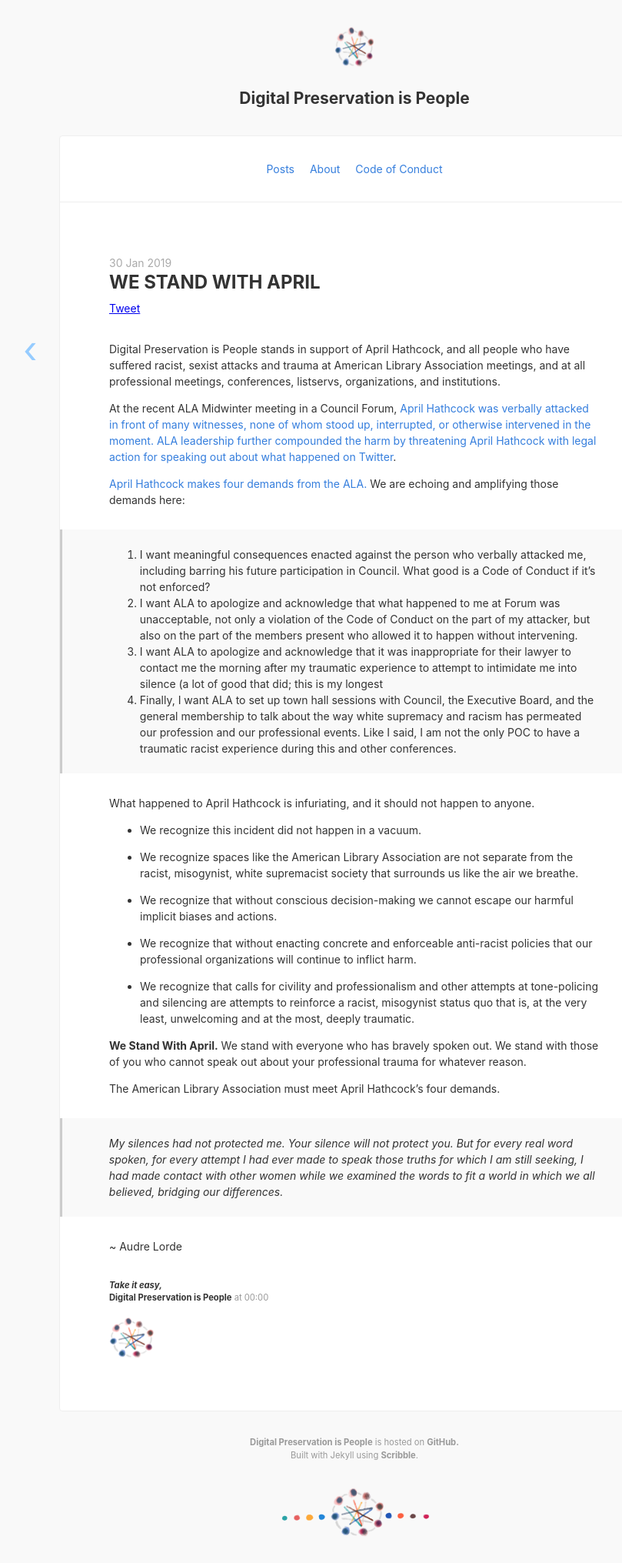
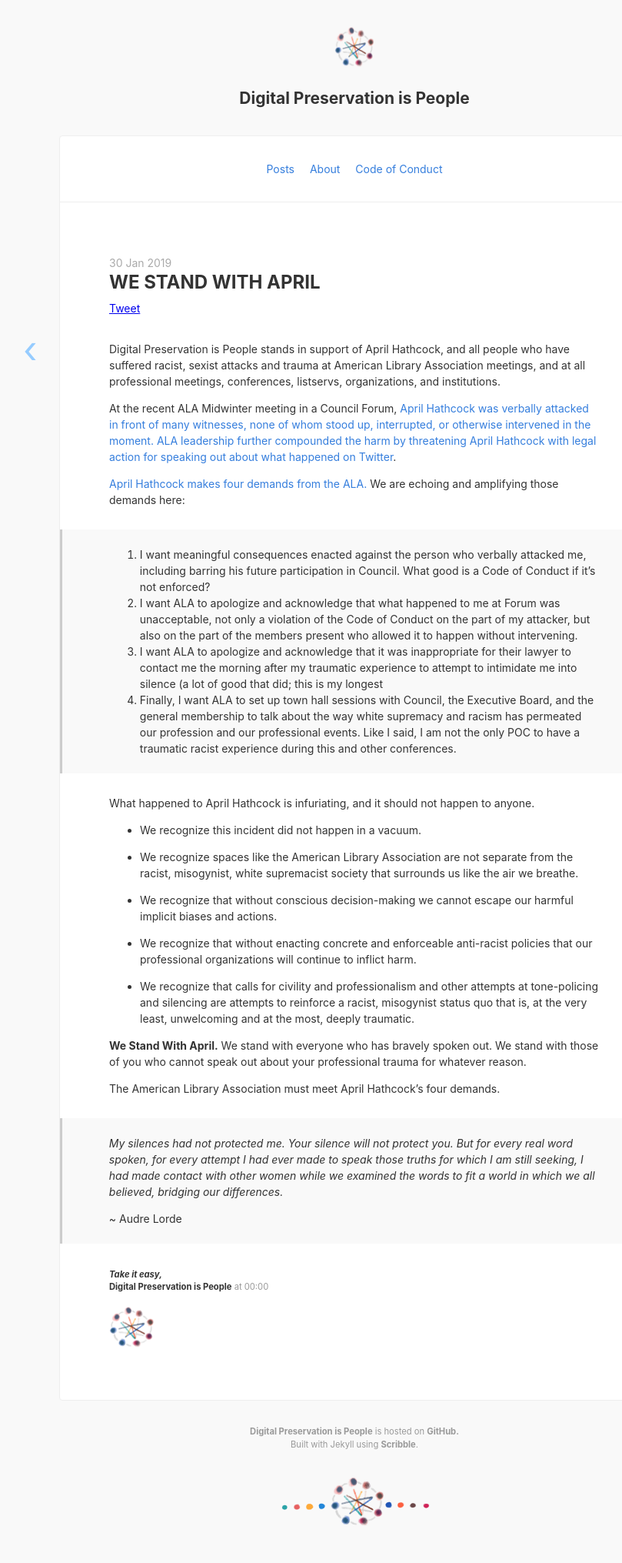
Before and after one commit to digital-preservation-is-people/digital-preservation-is-people.github.io, a Jekyll site: the page built from _posts/2019-01-30-We-Stand-With-April.md, in a window 1280 px wide. Shown: the whole page at 77% size, without its empty margins (179-988 px from the left). Built offline with Jekyll 4.4.1, drawn with Linux system fonts in a browser that asks for light colours; nearby versions of some CDN libraries; comment, search, counter and statistics services are not loaded.

Commit message:
Add attribution to quote block

```diff
--- a/_posts/2019-01-30-We-Stand-With-April.md
+++ b/_posts/2019-01-30-We-Stand-With-April.md
@@ -27,5 +27,5 @@
 The American Library Association must meet April Hathcock’s four demands.
 
 >*My silences had not protected me. Your silence will not protect you. But for every real word spoken, for every attempt I had ever made to speak those truths for which I am still seeking, I had made contact with other women while we examined the words to fit a world in which we all believed, bridging our differences.*
-
-~ Audre Lorde
+>
+>~ Audre Lorde
```
